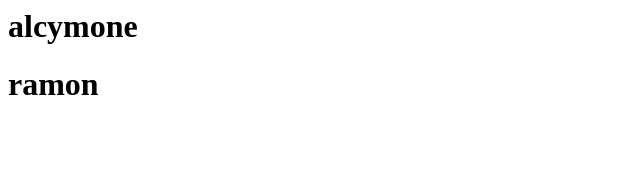
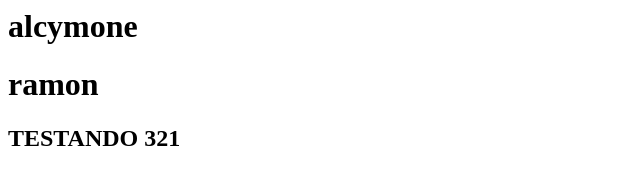
Before and after one commit to larabiancaaraujo/Cantina_Feliz, a plain HTML site: page index.html in a window 1280 px wide. Shown: the whole page, without its empty margins (0-640 px from the left). Drawn offline with Linux system fonts and the light colour scheme.

Commit message:
atualização

```diff
--- a/index.html
+++ b/index.html
@@ -7,5 +7,6 @@
 <body>
     <h1>alcymone</h1>
     <h1>ramon</h1>
+    <h2>TESTANDO 321</h2>
 </body>
 </html>
```
